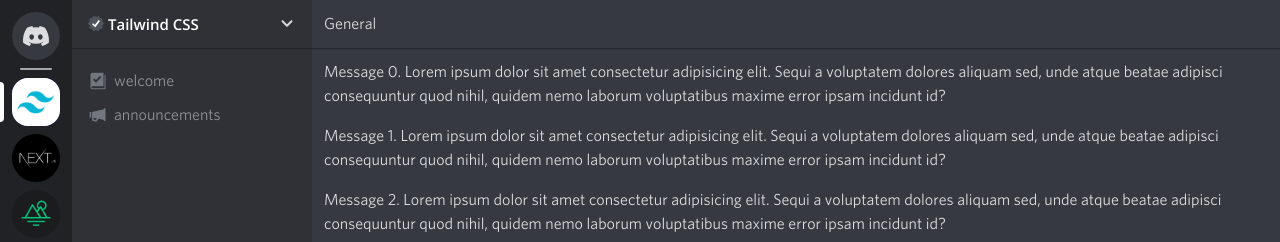
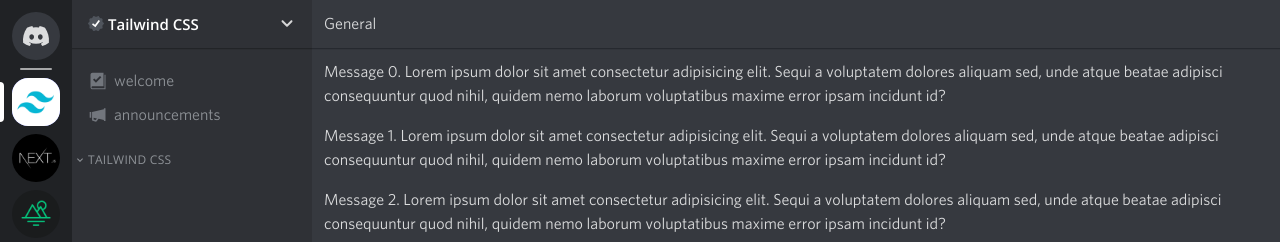
Before and after one commit to FranciscoJavierMartin/Discord-tailwind, a Vue app: page /servers/1 in a window 1280 px wide. Shown: the top 242 px of the page. Built offline with nearby package versions, Linux system fonts and the light colour scheme.

Commit message:
Channel group

```diff
--- a/src/pages/ServersPage.vue
+++ b/src/pages/ServersPage.vue
@@ -33,6 +33,13 @@
           />
         </RouterLink>
       </div>
+      <div class="mt-[21px]">
+        <button
+          class="flex items-center px-0.5 text-xs font-title uppercase tracking-wide"
+        >
+          <ArrowIcon class="w-3 h-3 mr-0.5" /> Tailwind CSS
+        </button>
+      </div>
     </div>
   </div>
   <div class="flex flex-1 flex-col bg-gray-700">
@@ -50,6 +57,7 @@
 
 <script lang="ts" setup>
 import AddPersonIcon from '@/components/icons/AddPersonIcon.vue';
+import ArrowIcon from '@/components/icons/ArrowIcon.vue';
 import BookIcon from '@/components/icons/BookIcon.vue';
 import CheckIcon from '@/components/icons/CheckIcon.vue';
 import ChevronIcon from '@/components/icons/ChevronIcon.vue';
```
